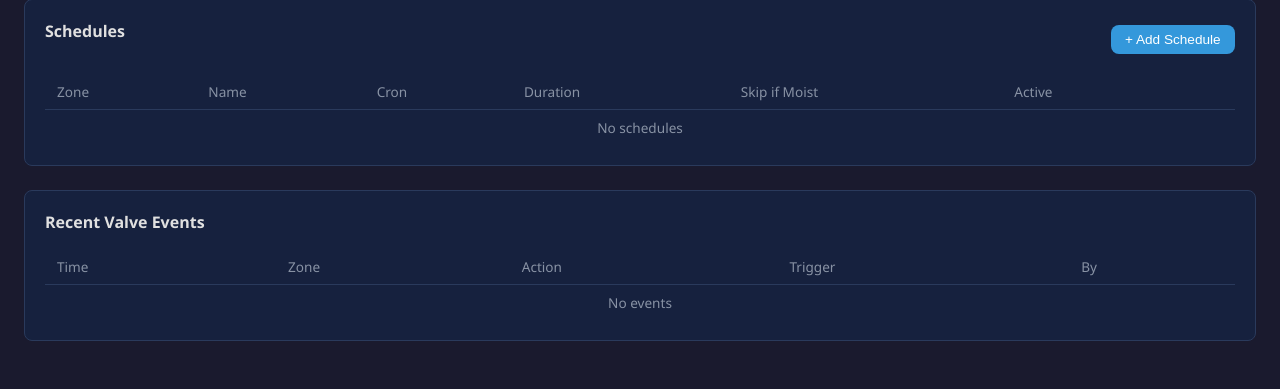
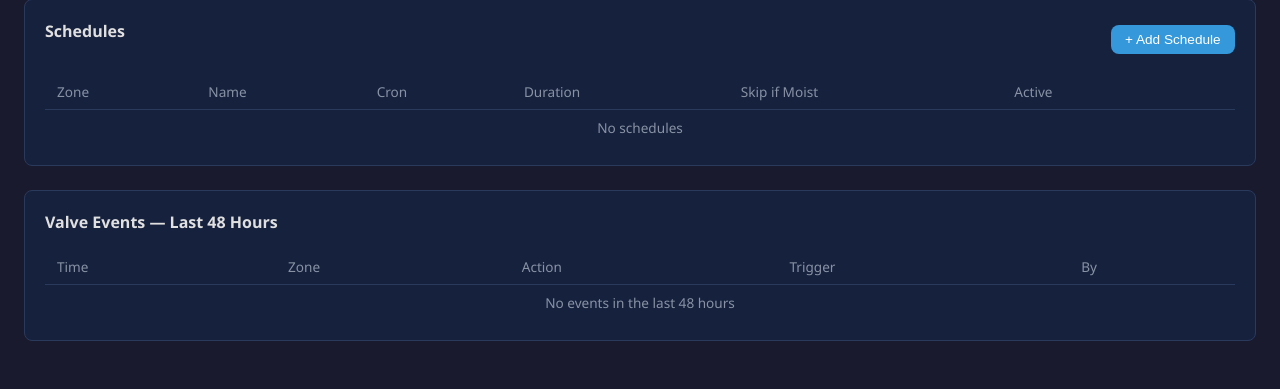
Before and after one commit to kernanb2/irrigation, a PHP site: page / in a window 1280 px wide. Shown: the part 1369-1758 px from the top of the page. Run offline with PHP 8.4, Linux system fonts and the light colour scheme; the visitor is signed in with stand-in values (Sample User, id 1); data comes from the database, SQL or seed files in the repository; data that the repository does not hold is empty.

Commit message:
Show only the last 48 hours of valve events
Up to 250 events, newest first.

Co-Authored-By: Claude Opus 5.5 <noreply@anthropic.com>

```diff
--- a/backend/public/api/events.php
+++ b/backend/public/api/events.php
@@ -9,8 +9,9 @@ header('Content-Type: application/json');
 $rows = Database::get()->query("
     SELECT e.*, z.name AS zone_name
     FROM valve_events e JOIN zones z ON z.id = e.zone_id
+    WHERE e.executed_at >= NOW() - INTERVAL 48 HOUR
     ORDER BY e.executed_at DESC
-    LIMIT 100
+    LIMIT 250
 ")->fetchAll();
 
 echo json_encode($rows);
--- a/backend/public/index.php
+++ b/backend/public/index.php
@@ -68,7 +68,7 @@ Auth::require();
 
     <!-- Event log -->
     <section class="panel">
-      <h2>Recent Valve Events</h2>
+      <h2>Valve Events — Last 48 Hours</h2>
       <table id="eventsTable">
         <thead>
           <tr><th>Time</th><th>Zone</th><th>Action</th><th>Trigger</th><th>By</th></tr>
```
Also changed, not shown: docs/project-context.md (+1 -1 lines), backend/public/js/app.js.
